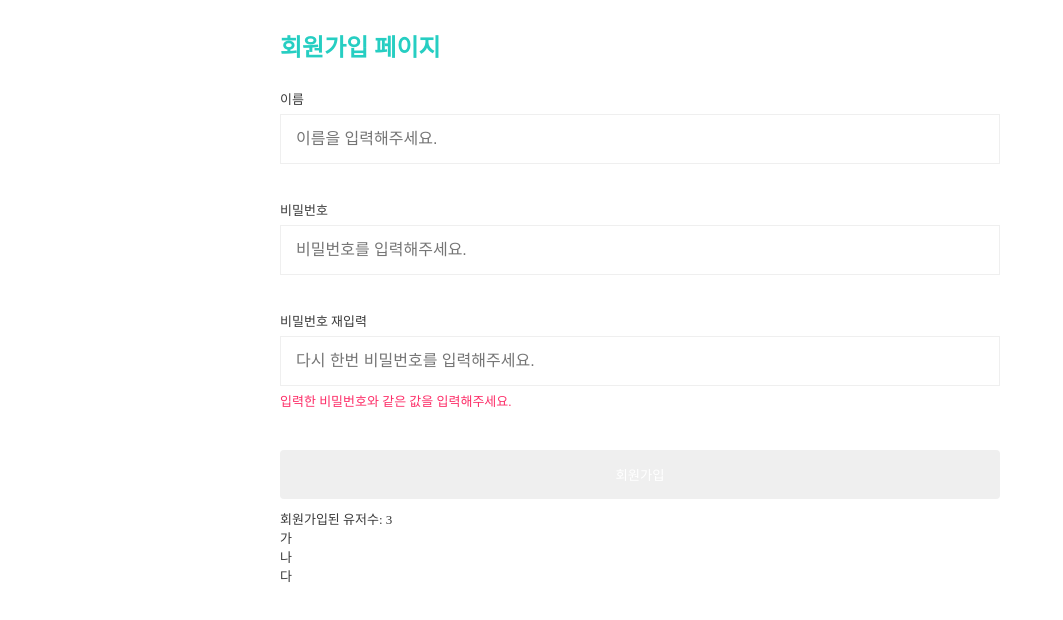
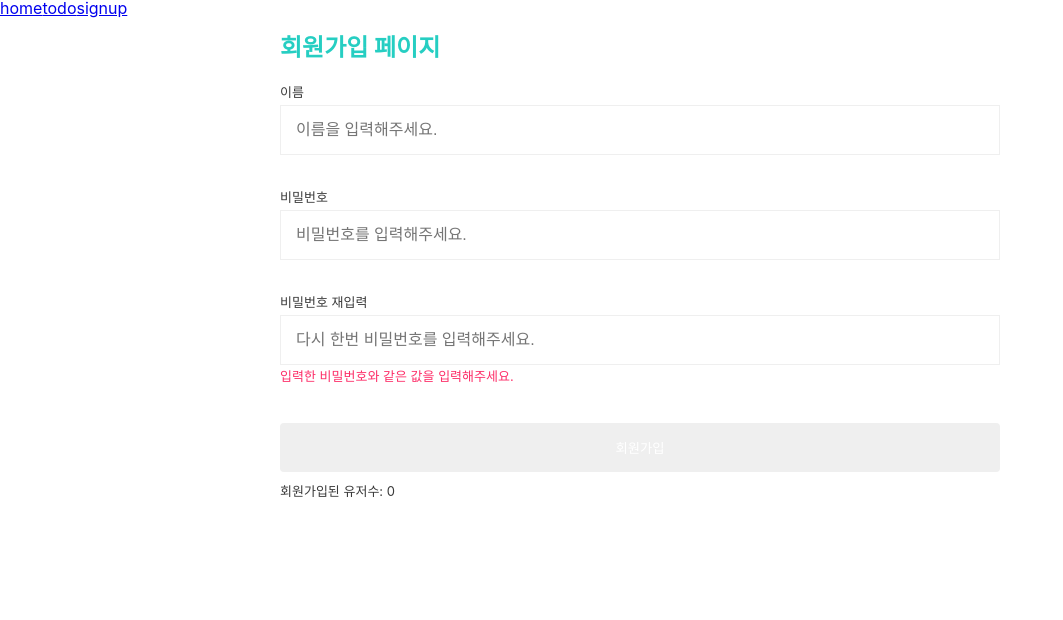
Before and after one commit to dndud2906/study0606, a React (Create React App) app: page /signup in a window 1280 px wide. Shown: the top 620 px of the page, without its empty margins (0-1063 px from the left). Built offline with nearby package versions, Linux system fonts and the light colour scheme.

Commit message:
5월 30일 라우터기능 추가 및 스토리북 만들기, json-server에 data저장 및 restful API작성

```diff
--- a/src/App.js
+++ b/src/App.js
@@ -1,12 +1,21 @@
 import React from 'react'
-// import Box from './components/box'
-import SignupPage from './pages/signup'
+import { BrowserRouter as Router, Route, Switch } from 'react-router-dom'
+import { SignupPage, ErrorPage, TodoPage, HomePage } from './pages'
+import GlobalStyles from './components/shared/global-styles'
+import Gnb from './components/gnb'
 
 function App() {
   return (
-    <div>
-      <SignupPage />
-    </div>
+    <Router>
+      <GlobalStyles />
+      <Gnb />
+      <Switch>
+        <Route path="/" exact component={HomePage} />
+        <Route path="/todo" component={TodoPage} />
+        <Route path="/signup" component={SignupPage} />
+        <Route component={ErrorPage} />
+      </Switch>
+    </Router>
   )
 }
 
--- a/src/components/signup/body.js
+++ b/src/components/signup/body.js
@@ -1,13 +1,17 @@
 import React from 'react'
+import Form from './form'
+import PropTypes from 'prop-types'
 
-import Form from './form'
-
-function Body() {
+function Body({ onAddUser }) {
   return (
     <div>
-      <Form />
+      <Form onAddUser={onAddUser} />
     </div>
   )
 }
 
+Body.propTypes = {
+  onAddUser: PropTypes.func,
+}
+
 export default Body
--- a/src/components/signup/form.js
+++ b/src/components/signup/form.js
@@ -4,6 +4,7 @@ import Container from '../shared/container'
 import Input from '../shared/input'
 import Button from '../shared/button'
 import Text from '../shared/text'
+import PropTypes from 'prop-types'
 
 const INITIAL_VALUES = {
   name: '',
@@ -11,7 +12,7 @@ const INITIAL_VALUES = {
   passwordRe: '',
 }
 
-function Form() {
+function Form({ onAddUser }) {
   const [values, setValues] = useState(INITIAL_VALUES)
   const [errors, setErrors] = useState({
     isValid: false,
@@ -46,6 +47,9 @@ function Form() {
 
   const handleSubmit = () => {
     //TODO: 가입
+    const { name, password } = values
+
+    onAddUser({ name, password })
     setValues(INITIAL_VALUES)
   }
 
@@ -106,4 +110,8 @@ function Form() {
   )
 }
 
+Form.propTypes = {
+  onAddUser: PropTypes.func,
+}
+
 export default Form
--- a/src/pages/signup/index.js
+++ b/src/pages/signup/index.js
@@ -1,4 +1,4 @@
-import React, { useState } from 'react'
+import React, { useState, useEffect } from 'react'
 
 import Header from '../../components/signup/header'
 import Body from '../../components/signup/body'
@@ -6,16 +6,30 @@ import Footer from '../../components/signup/footer'
 import Container from '../../components/shared/container'
 
 function Signup() {
-  const [users, setUsers] = useState([
-    { name: '가', password: '1234' },
-    { name: '나', password: '1234' },
-    { name: '다', password: '1234' },
-  ])
+  const [users, setUsers] = useState([])
+
+  useEffect(() => {
+    const users = localStorage.getItem('users')
+
+    if (users) {
+      setUsers(JSON.parse(users)) //string형식으로 받은 users를 다시 parse
+    }
+  }, [])
+  // 두번째를 []로 넣으면 didMount처럼 그려지고나서 바로 한번 동작한다.
+
+  useEffect(() => {
+    localStorage.setItem('users', JSON.stringify(users))
+  }, [users])
+  // users를 string형식으로 저장-> JSON.stringify(users)
+
+  const handleAddUser = (user) => {
+    setUsers([...users, user])
+  }
 
   return (
     <Container maxWidth="720" centered>
       <Header title="회원가입 페이지" />
-      <Body />
+      <Body onAddUser={handleAddUser} />
       <Footer users={users} />
     </Container>
   )
```
Also changed, not shown: package.json (+11 -1 lines), 리액트정리.txt, 2 other files (tests, documents, lock files or other folders).
